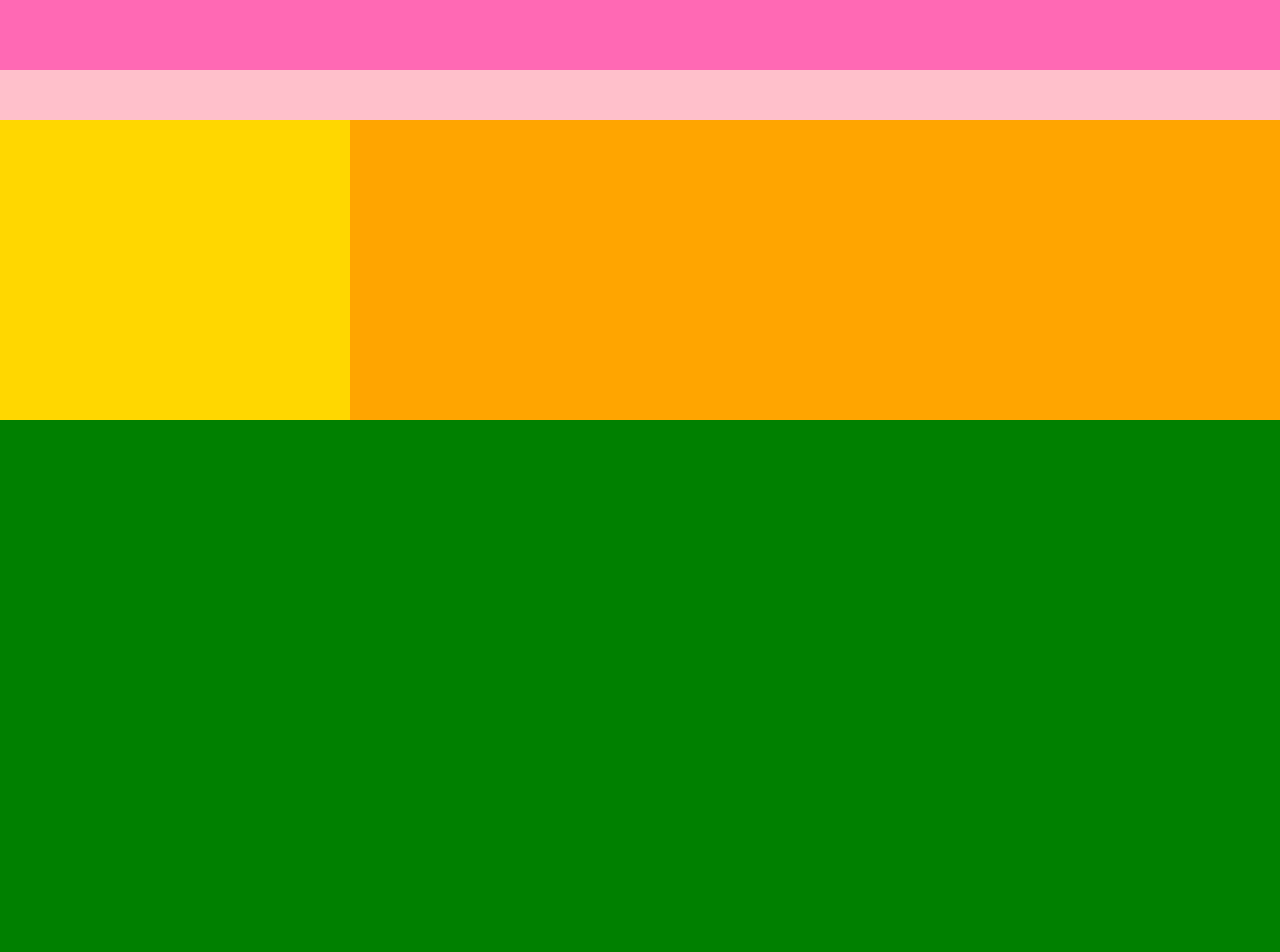
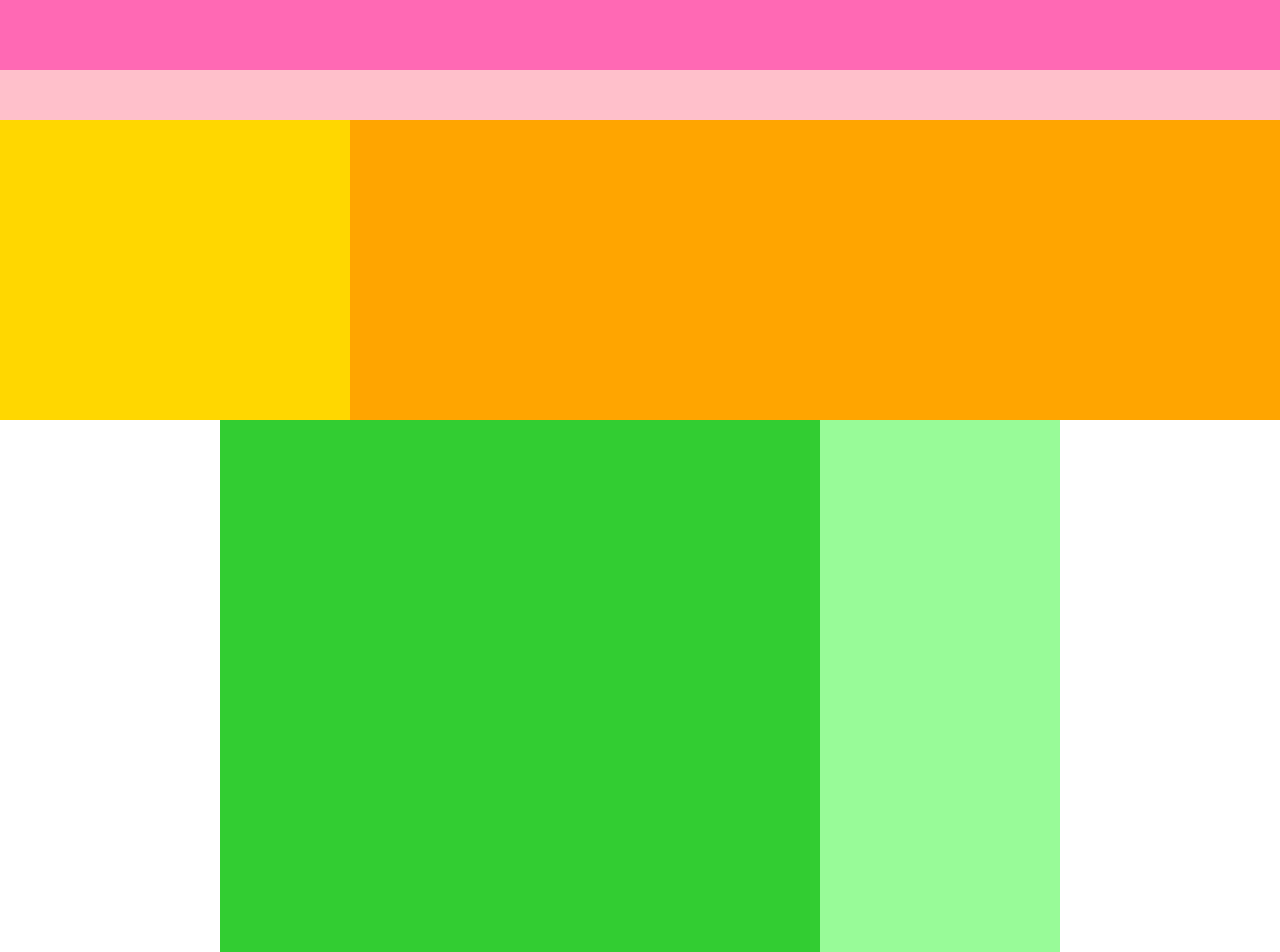
Before and after one commit to marsh-sb/caravan, a plain HTML site: page index.html in a window 1280 px wide. Shown: the top 952 px of the page. Drawn offline with Linux system fonts and the light colour scheme.

Commit message:
[Finish] 1-4

```diff
--- a/index.html
+++ b/index.html
@@ -17,7 +17,10 @@
       <div class="main-visual-content"></div>
     </div>
 
-    <div class="main"></div>
+    <div class="main">
+      <div class="blog"></div>
+      <div class="sidebar"></div>
+    </div>
 
     <div class="footer"></div>
   </body>
--- a/style.css
+++ b/style.css
@@ -35,9 +35,22 @@
 }
 
 .main {
-  width: 100%;
+  width: 840px;
+  display: flex;
+  justify-content: center;
+  margin: 0 auto;
+}
+
+.blog {
+  width: 600px;
   height: 1400px;
-  background-color: green;
+  background-color: limegreen;
+}
+
+.sidebar {
+  width: 240px;
+  height: 1400px;
+  background-color: palegreen;
 }
 
 .footer {
```
